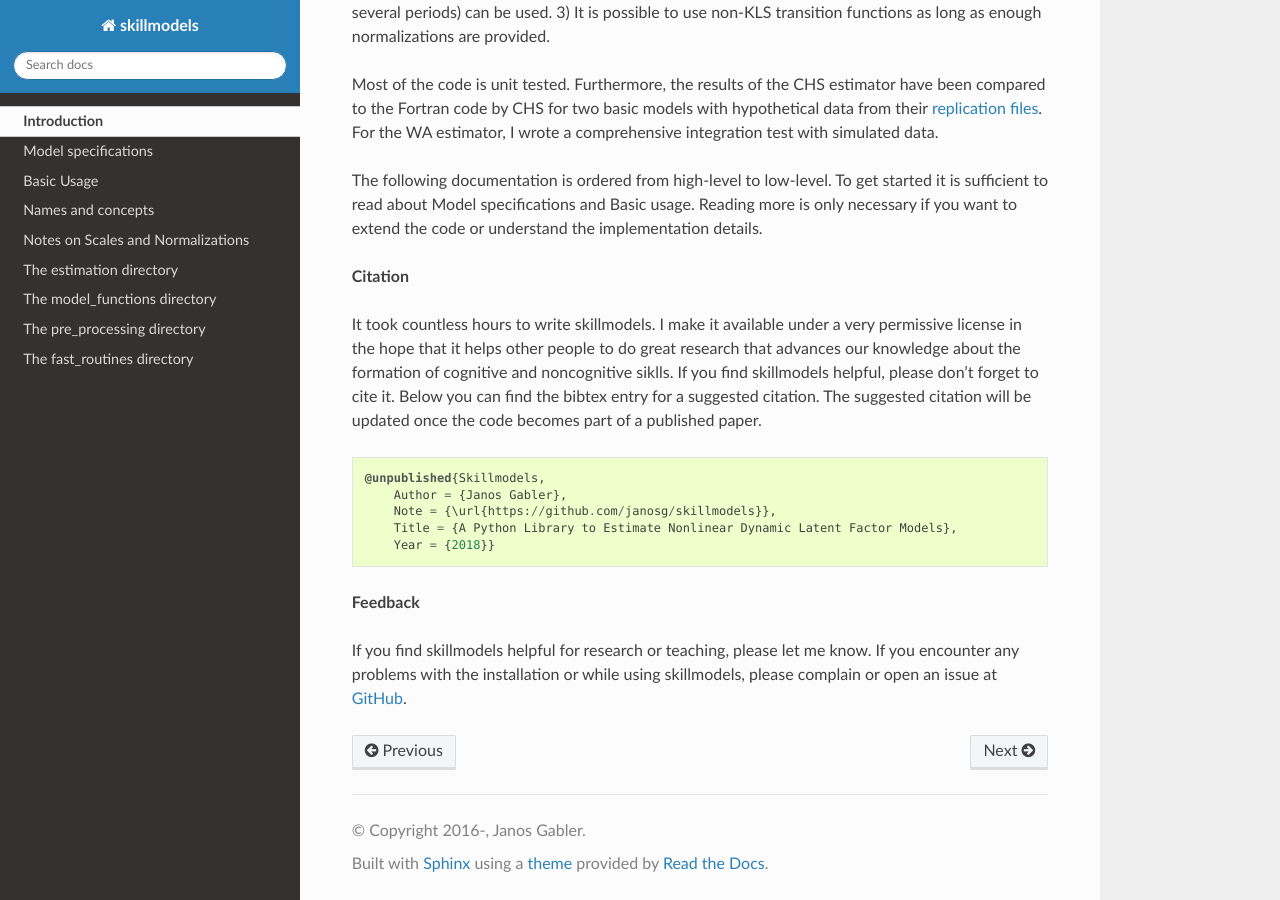
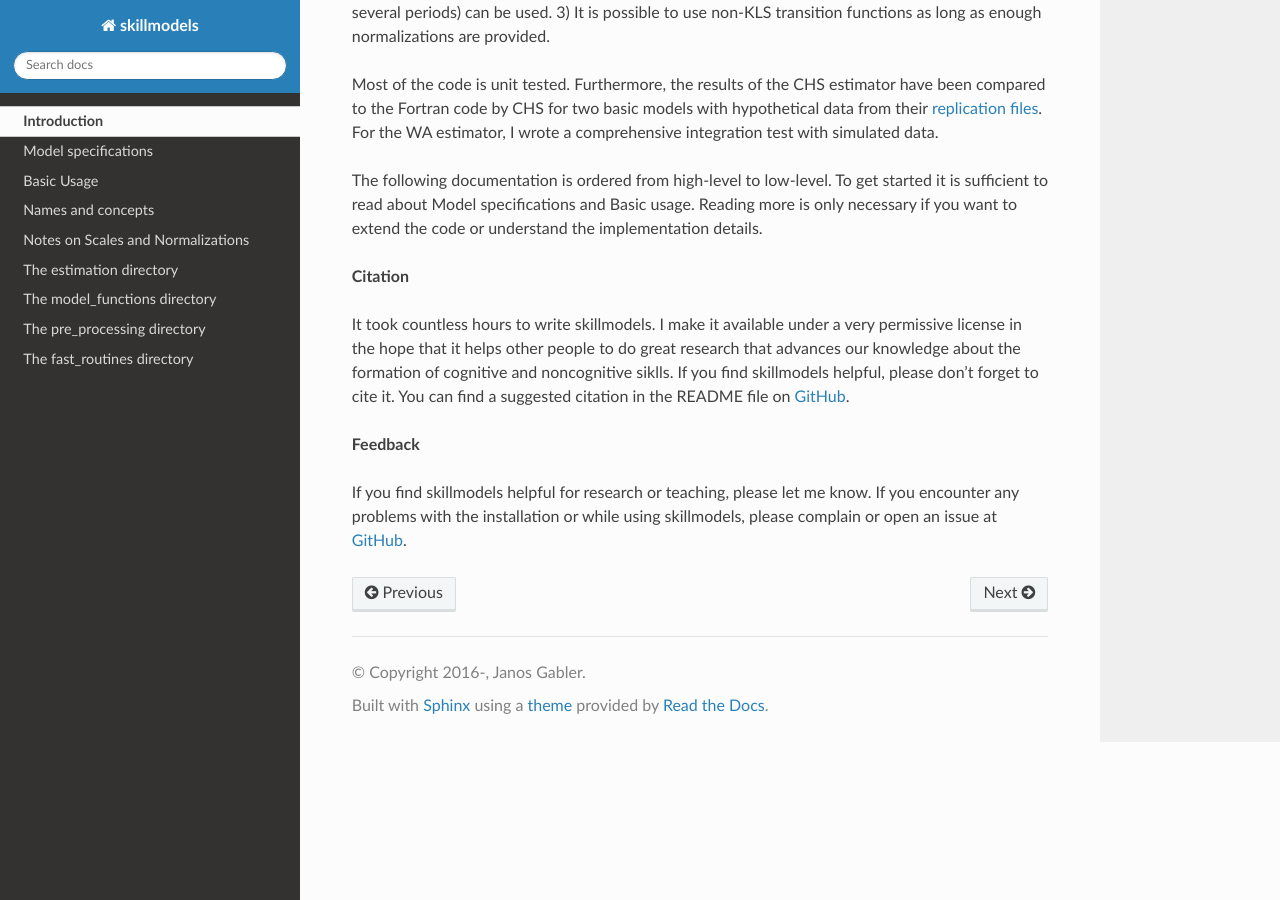
Before and after one commit to OpenSourceEconomics/skillmodels, a Sphinx documentation site: the page built from docs/source/introduction.rst, in a window 1280 px wide and 900 px high, scrolled down 742 px. Built offline with Sphinx 7.4.7 and the Read the Docs theme 2.0.0, drawn with Linux system fonts in a browser that asks for light colours.

Commit message:
Removed some things from the documentation that are also described in the README.

```diff
--- a/docs/source/introduction.rst
+++ b/docs/source/introduction.rst
@@ -33,15 +33,7 @@ The following documentation is ordered from high-level to low-level. To get star
 
 **Citation**
 
-It took countless hours to write skillmodels. I make it available under a very permissive license in the hope that it helps other people to do great research that advances our knowledge about the formation of cognitive and noncognitive siklls. If you find skillmodels helpful, please don't forget to cite it. Below you can find the bibtex entry for a suggested citation. The suggested citation will be updated once the code becomes part of a published paper.
-
-.. code::
-
-    @unpublished{Skillmodels,
-        Author = {Janos Gabler},
-        Note = {\url{https://github.com/janosg/skillmodels}},
-        Title = {A Python Library to Estimate Nonlinear Dynamic Latent Factor Models},
-        Year = {2018}}
+It took countless hours to write skillmodels. I make it available under a very permissive license in the hope that it helps other people to do great research that advances our knowledge about the formation of cognitive and noncognitive siklls. If you find skillmodels helpful, please don't forget to cite it. You can find a suggested citation in the README file on `GitHub`_.
 
 
 **Feedback**
```
